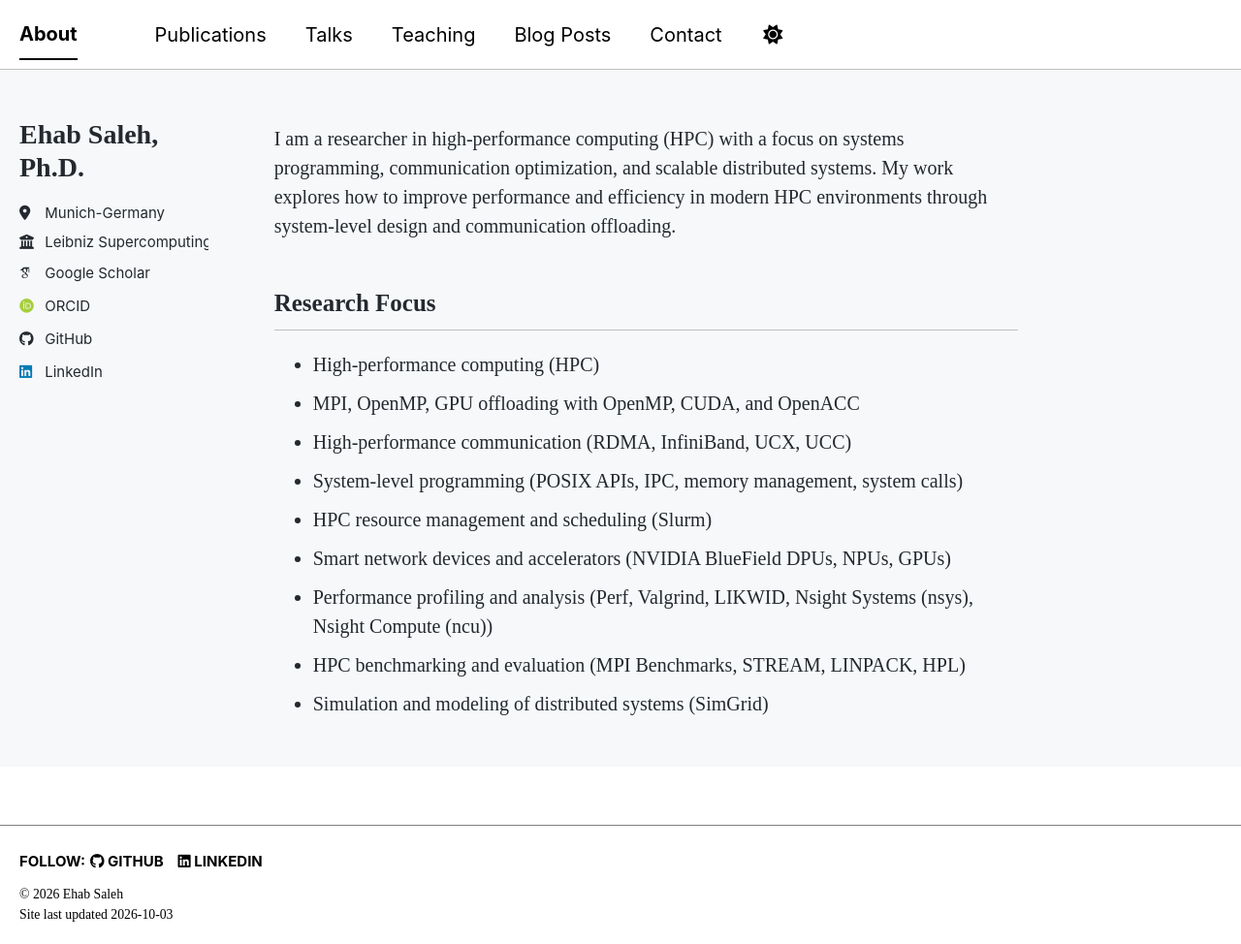
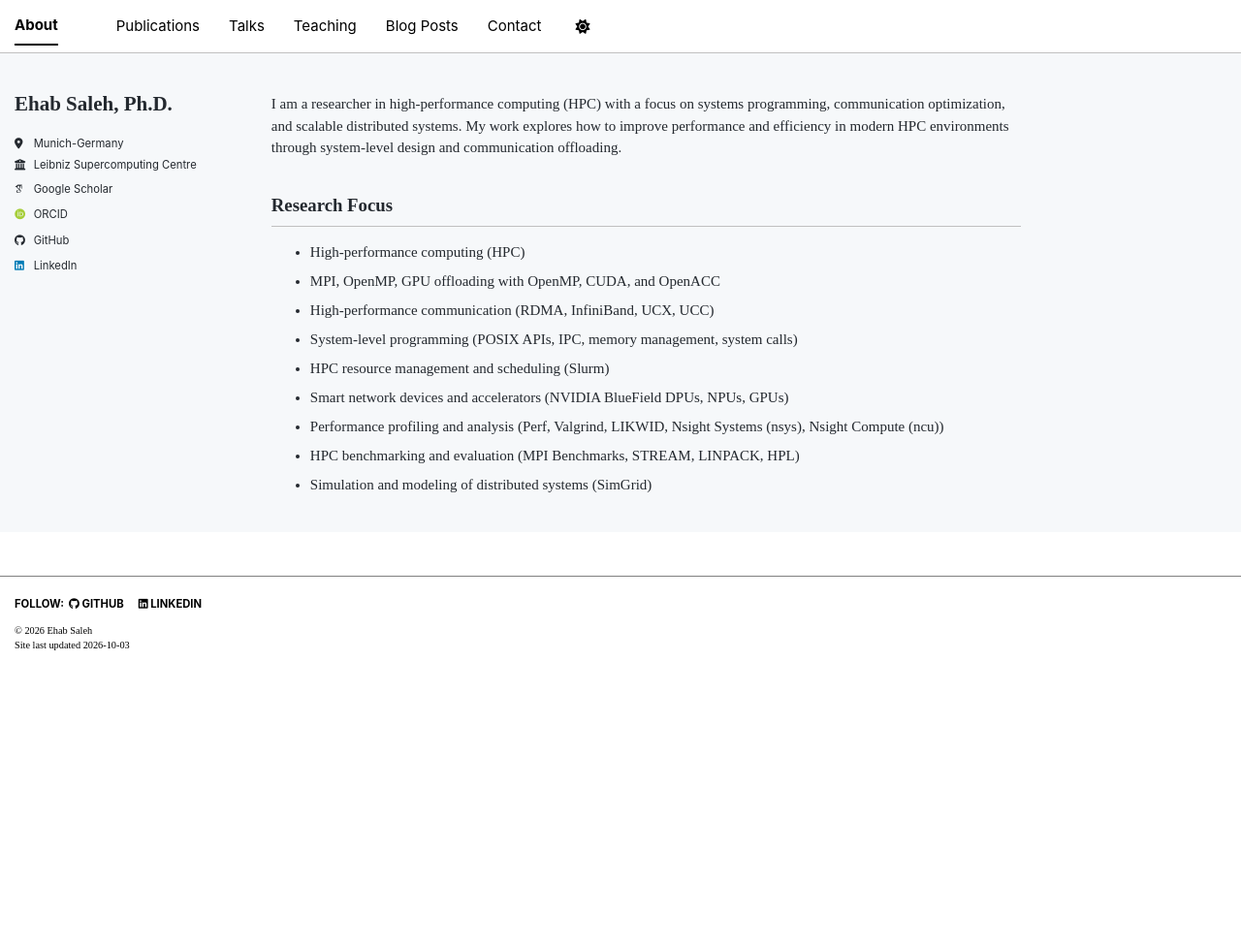
Before and after one commit to ehabosaleh/ehabosaleh.github.io, a Jekyll site: the page built from _pages/about.md, in a window 1280 px wide and 974 px high. Shown: the whole window at 97% size. Built offline with Jekyll 4.4.1, drawn with Linux system fonts in a browser that asks for light colours; some web fonts are replaced; a script bundle is joined from its source files by our own code; library files that are not in the unit come from our copies.

Commit message:
Adjust font size for responsive design
Reduced font size for smaller screens and medium breakpoint.

```diff
--- a/assets/css/main.scss
+++ b/assets/css/main.scss
@@ -73,9 +73,9 @@ html[data-theme="dark"] body {
   text-decoration: none !important;
 }
 html {
-  font-size: 18px; /* Smaller screens */
+  font-size: 15px; /* Smaller screens */
 
   @include breakpoint($medium) {
-    font-size: 20px; /* Screens 768px and wider */
+    font-size: 15px; /* Screens 768px and wider */
   }
 }
```
